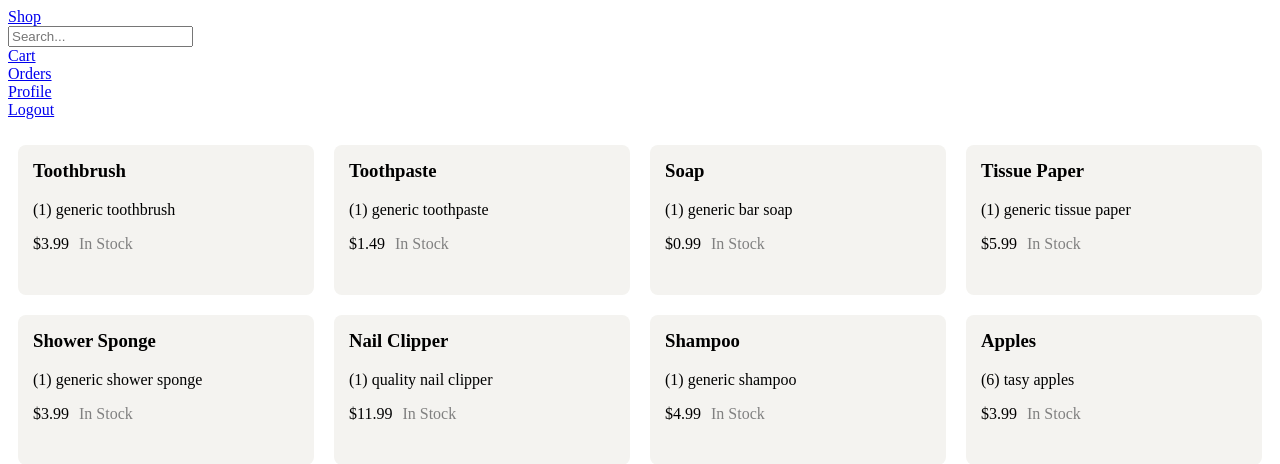
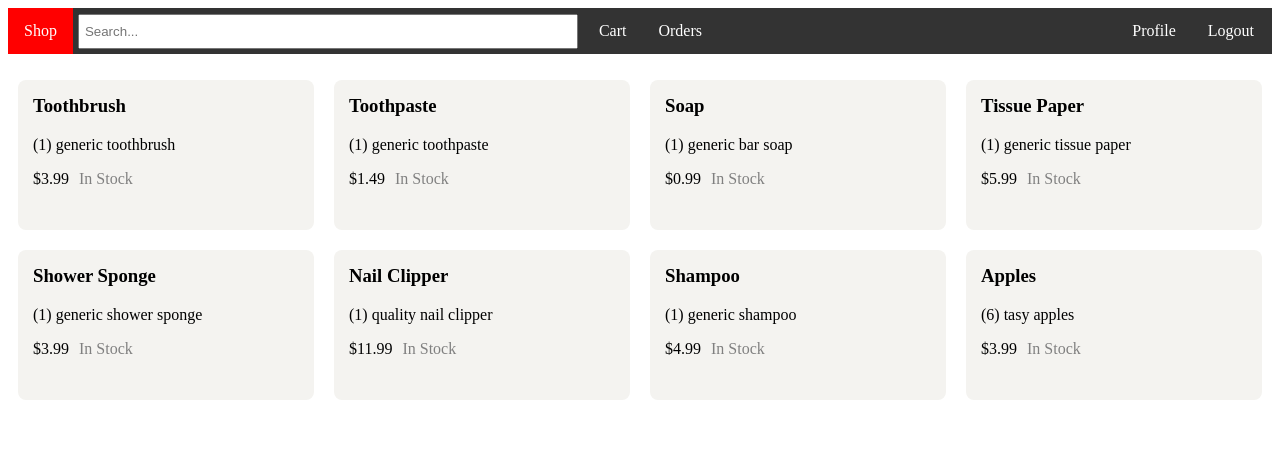
Before and after one commit to hansintheair/Storefront, a PHP site: page /UserCatalog.php in a window 1280 px wide. Shown: the top 464 px of the page. After the commit the page ends 400 px from the top, so only its background shows below. Run offline with PHP 8.4, Linux system fonts and the light colour scheme; the visitor is signed in with stand-in values (Sample User, id 1); data comes from the database, SQL or seed files in the repository.

Commit message:
Add userprofile.php WIP

```diff
--- a/storefront/UserNavbar.php
+++ b/storefront/UserNavbar.php
@@ -1,10 +1,12 @@
-<div class="shopping">
-    <div class="active"><a href="#about">Shop</a></div>
-    <div class="searchbar"><input type="text" placeholder="Search..."></div>
-    <div><a href="#cart">Cart</a></div>
-    <div><a href="#orders">Orders</a></div>
+<div class="navbar">
+    <div class="shopping">
+        <div class="active"><a href="UserCatalog.php">Shop</a></div>
+        <div class="searchbar"><input type="text" placeholder="Search..."></div>
+        <div class="cart"><a href="#cart">Cart</a></div>
+        <div class="orders"><a href="#orders">Orders</a></div>
+    </div>
+    <div class="account">
+        <div><a href="UserProfile.php">Profile</a></div>
+        <div class="logout"><a href="LogoutHandler.php">Logout</a></div>
+    </div>
 </div>
-<div class="account">
-    <div><a href="#profile">Profile</a></div>
-    <div class="logout"><a href="LogoutHandler.php">Logout</a></div>
-</div>
```
Also changed, not shown: storefront/UserProfile.php (added, +26 -0 lines).
